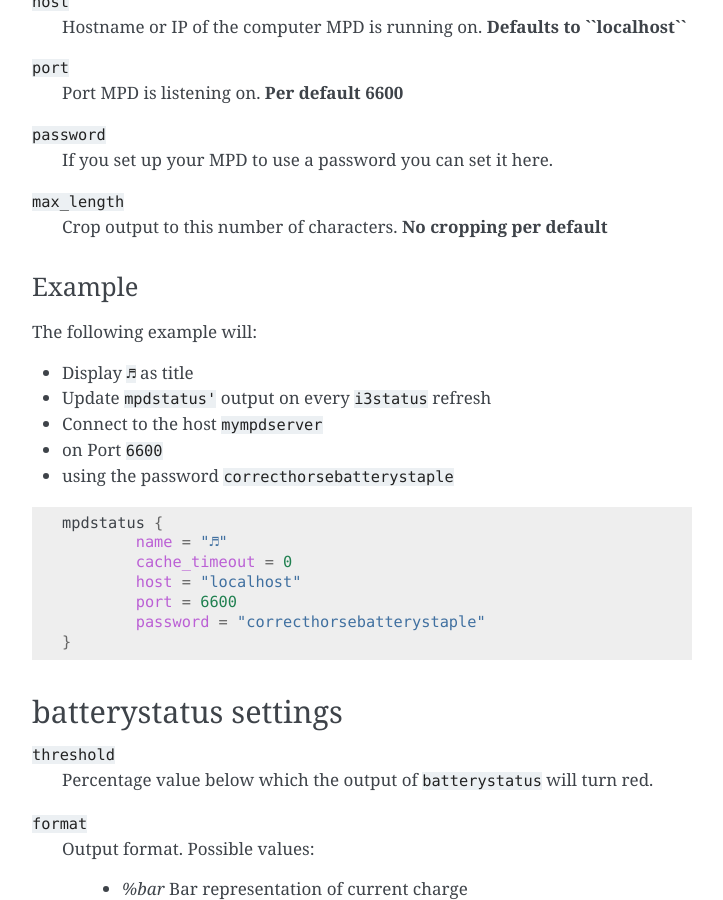
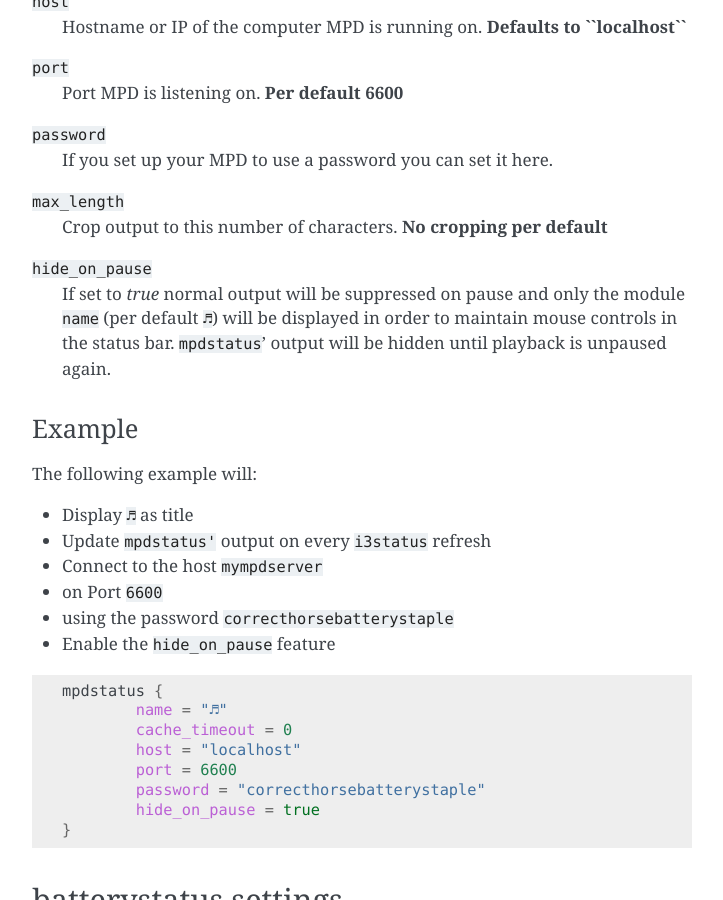
Before and after one commit to t4k1t/py3status-modules, a Sphinx documentation site: the page built from docs/configuration.rst, in a window 1280 px wide and 900 px high, scrolled down 1663 px. Shown: the whole window, without its empty margins (388-1111 px from the left). Built offline with Sphinx 7.4.7, drawn with Linux system fonts in a browser that asks for light colours.

Commit message:
Add setting to hide mpdstatus output on pause
Signed-off-by: tablet-mode <tablet-mode@monochromatic.cc>

```diff
--- a/docs/changelog.rst
+++ b/docs/changelog.rst
@@ -2,6 +2,12 @@
 
 Changelog
 =========
+
+0.5.0
+-----
+
+* `mpdstatus`: Add ``hide_on_pause`` setting which allows to hide
+  ``mpdstatus`` output while playback is paused.
 
 0.4.0
 -----
--- a/docs/configuration.rst
+++ b/docs/configuration.rst
@@ -94,6 +94,12 @@ mpdstatus settings
 ``max_length``
    Crop output to this number of characters. **No cropping per default**
 
+``hide_on_pause``
+   If set to `true` normal output will be suppressed on pause and only the
+   module ``name`` (per default ``♬``) will be displayed in order to maintain
+   mouse controls in the status bar. ``mpdstatus``' output will be hidden until
+   playback is unpaused again.
+
 Example
 '''''''
 
@@ -104,6 +110,7 @@ The following example will:
 * Connect to the host ``mympdserver``
 * on Port ``6600``
 * using the password ``correcthorsebatterystaple``
+* Enable the ``hide_on_pause`` feature
 
 .. code-block:: bash
 
@@ -113,6 +120,7 @@ The following example will:
            host = "localhost"
            port = 6600
            password = "correcthorsebatterystaple"
+           hide_on_pause = true
    }
 
 
```
Also changed, not shown: 1 other file.
